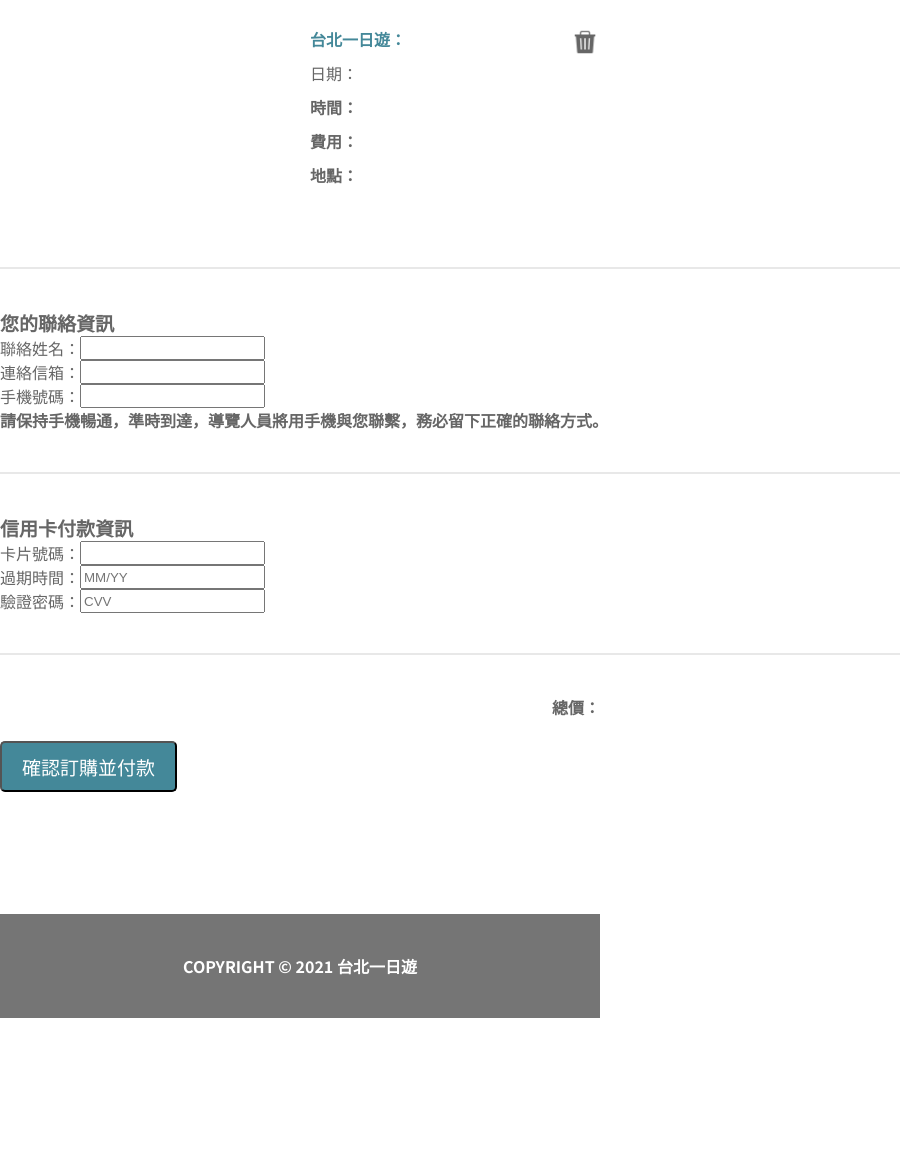
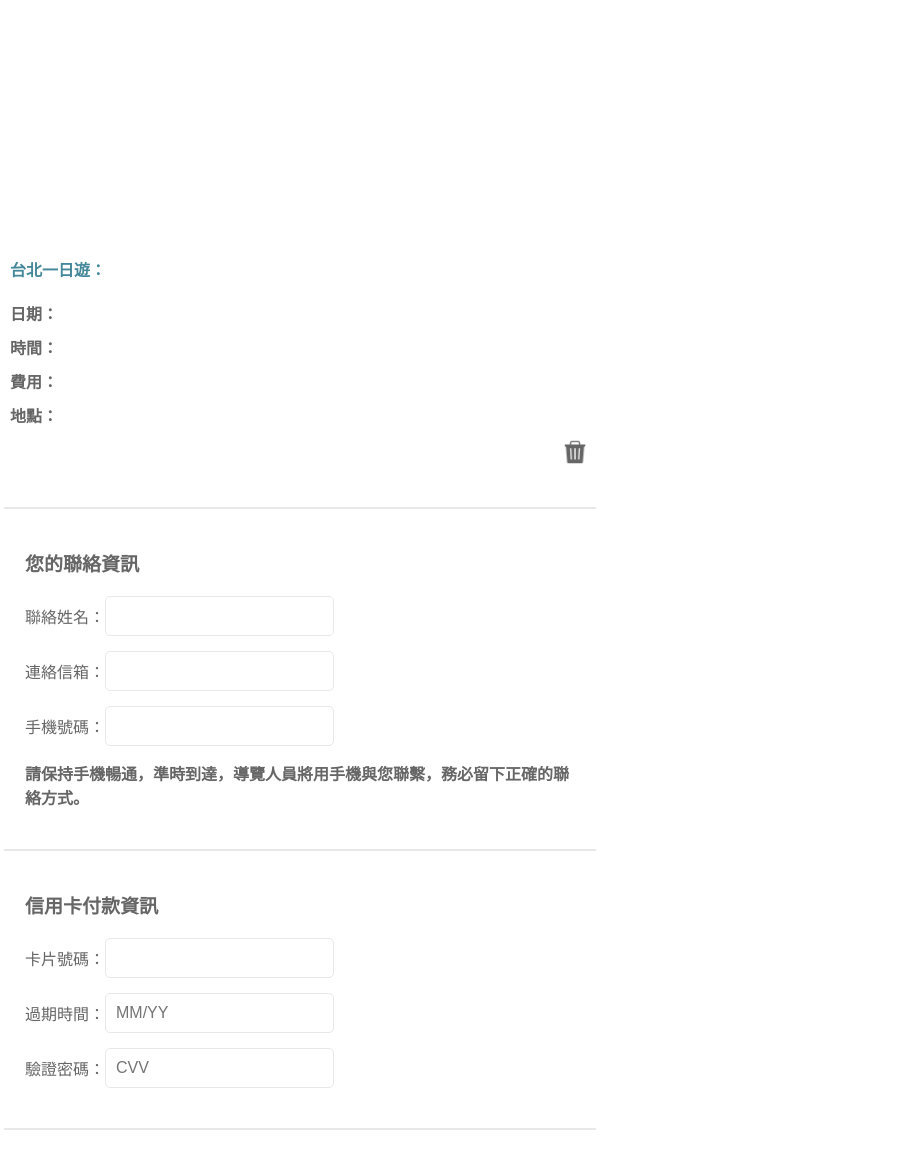
Before and after one commit to peihsuan1225/WeHelp_SecondStage, a plain HTML site: page static/booking.html in a window 600 px wide. Shown: the part 124-1291 px from the top of the page, 900 px wide, since content can reach past the window. Before the commit the page ends 1142 px from the top, so only its background shows below. Drawn offline with Linux system fonts and the light colour scheme; no server answers.

Commit message:
# booking page RWD, booking flow debug

```diff
--- a/static/booking.html
+++ b/static/booking.html
@@ -29,7 +29,7 @@
             <div id="attraction_name"></div>
           </div>
           <div class="bookingInfos__text">
-            <div>日期：</div>
+            <div class="bookingInfos__text--bold">日期：</div>
             <div id="date"></div>
           </div>
           <div class="bookingInfos__text">
@@ -93,14 +93,14 @@
       <div class="confirm__block">
         <div class="confirm__text">
           <div>總價：</div>
-          <div id="price"></div>
+          <div id="total_price"></div>
         </div>
         <button class="confirm__btn">確認訂購並付款</button>
       </div>
     </div>
 
     <!-- empty booking -->
-    <div class="empty_block">目前沒有任何待預定的行程</div>
+    <div class="empty__block">目前沒有任何待預定的行程</div>
 
     <!-- Footer -->
     <div class="footer_insert"></div>
--- a/static/css/booking.css
+++ b/static/css/booking.css
@@ -18,6 +18,7 @@
 .bookingInfos__block{
     display: flex;
     position: relative;
+    width: 980px;
     margin: 30px auto 40px auto;
 }
 .bookingInfos__pic{
@@ -30,11 +31,13 @@
     font-size: 16px;
 }
 .bookingInfos__text--title{
+    display: flex;
     color: #448899;
     font-weight: bold;
-    margin: 0 auto 10px 30px;
+    margin: 0 auto 20px 30px;
 }
 .bookingInfos__text{
+    display: flex;
     margin: 10px 0 10px 30px;
     color: #666666;
 }
@@ -54,7 +57,7 @@
 
 /* separator */
 .separator{
-    width: 1200px;
+    width: 100vw;
     border: 1px solid #E8E8E8;
     margin: 0 auto;
 }
@@ -68,17 +71,25 @@
     font-size: 19px;
     font-weight: bold;
     color: #666666;
+    margin-bottom: 20px;
 }
 .contact__textBlock{
     display: flex;
     font-size: 16px;
+    margin-bottom: 15px;
+    align-items: center;
 }
 .contact__text{
     color: #666666;
 }
 .contact__input{
     color: black;
+    font-size: 16px;
+    padding: 10px;
     font-weight: 500;
+    border: 1px solid #E8E8E8;
+    background-color: #FFFFFF;
+    border-radius: 5px;
 }
 .contact__text--remind{
     font-weight: bold;
@@ -94,25 +105,36 @@
     font-size: 19px;
     font-weight: bold;
     color: #666666;
+    margin-bottom: 20px;
 }
 .payment__textBlock{
     display: flex;
     font-size: 16px;
+    margin-bottom: 15px;
+    align-items: center;
 }
 .payment__text{
     color: #666666;
 }
 .payment__input{
     color: black;
+    font-size: 16px;
+    padding: 10px;
     font-weight: 500;
+    border: 1px solid #E8E8E8;
+    background-color: #FFFFFF;
+    border-radius: 5px;
 }
 
 /* confrim */
 .confirm__block{
     margin: 40px auto;
-    align-items: end;
+    text-align: end;
+    width: 980px;
 }
 .confirm__text{
+    display: flex;
+    justify-content: end;
     font-weight: bold;
     text-align: right;
     color: #666666;
@@ -125,9 +147,92 @@
     border-radius: 5px;
     padding: 10px 20px;
     margin: 22px 0 22px auto;
+    border: none;
+    cursor: pointer;
+    line-height: 16px;
 }
 
 /* empty booking */
-.empty_block{
+.empty__block{
     display: none;
+    margin: 30px auto 40px auto;
+    width: 980px;
 }
+
+/* 當視窗大小介於600-1200套用以下css */
+@media (min-width: 600px) and (max-width: 1000px){
+    .headline__textBlock {
+        width: calc(100vw - 200px);
+    }
+    .bookingInfos__block {
+        width: calc(100vw - 200px);
+        padding-right: 30px;
+    }
+    .contact__block {
+        width: calc(100vw - 200px);
+    }
+    .payment__block {
+        width: calc(100vw - 200px);
+    }
+    .confirm__block {
+        width: calc(100vw - 200px);
+    }
+    .separator {
+        width: calc(100vw - 10px);
+    }
+    .empty__block {
+        width: calc(100vw - 200px);
+    }
+
+}
+
+/* 當視窗大小介於360-600套用以下css */
+@media (min-width: 360px) and (max-width: 600px){
+    .headline__textBlock {
+        width: calc(100vw - 50px);
+        min-width: 340px;
+    }
+    .bookingInfos__block {
+        display: block;
+        width: calc(100vw - 50px);
+        min-width: 340px;
+    }
+    .bookingInfos__pic {
+        width: 100%;
+        min-height: 200px;
+    }
+    .bookingInfos__textBlock {
+        margin: 30px auto;
+        width: calc(100vw - 20px);
+        padding-bottom: 30px;
+    }
+    .bookingInfos__text--title {
+        margin-left: 0;
+    }
+    .bookingInfos__text {
+        margin-left: 0;
+    }
+    .bookingInfos__icon {
+        bottom: 0;
+        top: auto;
+    }
+    .contact__block {
+        width: calc(100vw - 50px);
+        min-width: 340px;
+    }
+    .payment__block {
+        width: calc(100vw - 50px);
+        min-width: 340px;
+    }
+    .confirm__block {
+        width: calc(100vw - 50px);
+        min-width: 340px;
+    }
+    .separator {
+        width: calc(100vw - 10px);
+    }
+    .empty__block {
+        width: calc(100vw - 50px);
+        min-width: 340px;
+    }
+}
--- a/static/js/booking.js
+++ b/static/js/booking.js
@@ -7,12 +7,13 @@ document.addEventListener("DOMContentLoaded", () =>{
     const timeDisplay = document.querySelector("#time");
     const priceDisplay = document.querySelector("#price");
     const attrAddressDisplay = document.querySelector("#location");
+    const totalPraiceDisplay = document.querySelector("#total_price")
 
     const contactNameInput = document.querySelector("#contact_name");
     const contactEmailInput = document.querySelector("#contact_email");
 
     const main = document.querySelector(".main");
-    const emptyBlock = document.querySelector(".empty_block");
+    const emptyBlock = document.querySelector(".empty__block");
     const token = localStorage.getItem("token");
 
     // 獲取user資訊，帶入對應欄位
@@ -59,7 +60,6 @@ document.addEventListener("DOMContentLoaded", () =>{
             }
             else{
                 const data = await response.json();
-                console.log(data)
                 if(data == null){
                     main.style.display = "none";
                     emptyBlock.style.display = "block";
@@ -71,14 +71,23 @@ document.addEventListener("DOMContentLoaded", () =>{
                     const attrAddress = bookingInfo.attraction.address;
                     const bookingDate = bookingInfo.date;
                     const bookingTime = bookingInfo.time;
-                    const bookingPrice = bookingInfo.price;
+                    let bookingTimeWord = ""
+                    if(bookingTime === "morning"){
+                        bookingTimeWord = "早上 9 點到下午 4 點";
+                    }
+                    else if(bookingTime === "afternoon"){
+                        bookingTimeWord = "下午 2 點到晚上 9 點"
+                    }
+                    const bookingPrice = ("新台幣 " + bookingInfo.price + " 元");
 
                     attrImgDisplay.style.backgroundImage = `url(${attrImg})`;
                     attrNameDisplay.textContent = attrName;
                     dateDisplay.textContent = bookingDate;
-                    timeDisplay.textContent = bookingTime;
+
+                    timeDisplay.textContent = bookingTimeWord;
                     priceDisplay.textContent = bookingPrice;
                     attrAddressDisplay.textContent = attrAddress;
+                    totalPraiceDisplay.textContent = bookingPrice;
                 }
             }
         }catch (error) {
@@ -97,7 +106,7 @@ document.addEventListener("DOMContentLoaded", () =>{
             });
 
             if(!response.ok){
-                const errorData = await response.json();
+                alert("移除行程錯誤");
             }
             else if(response.ok){
                 main.style.display = "none";
```
Also changed, not shown: 1 other file.
